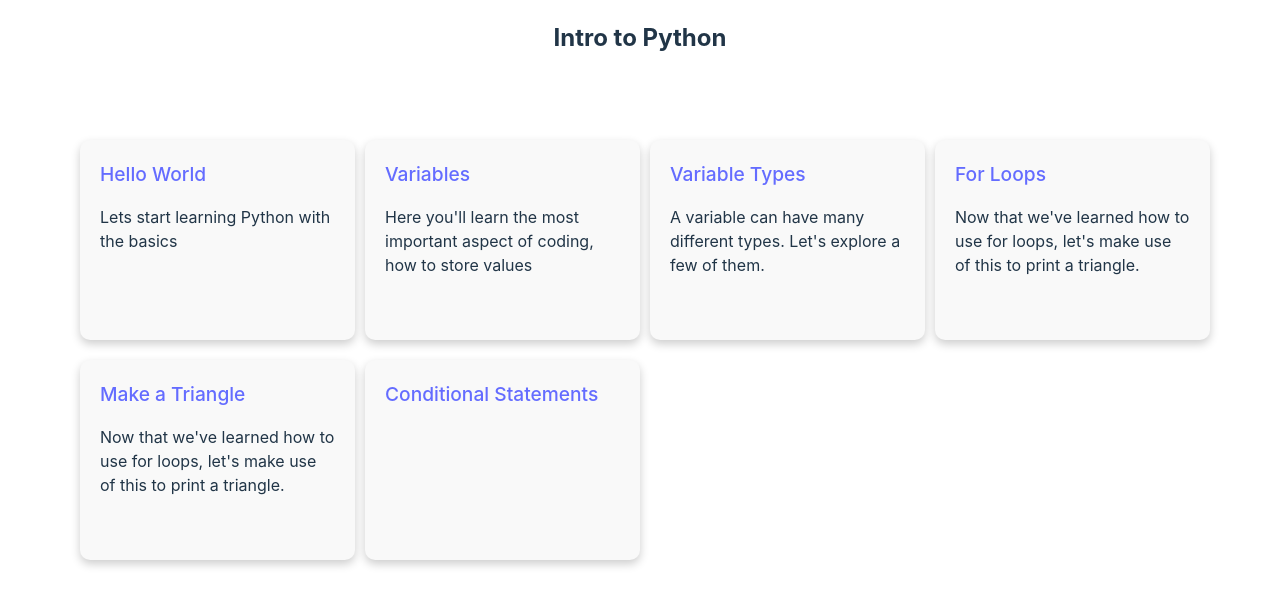
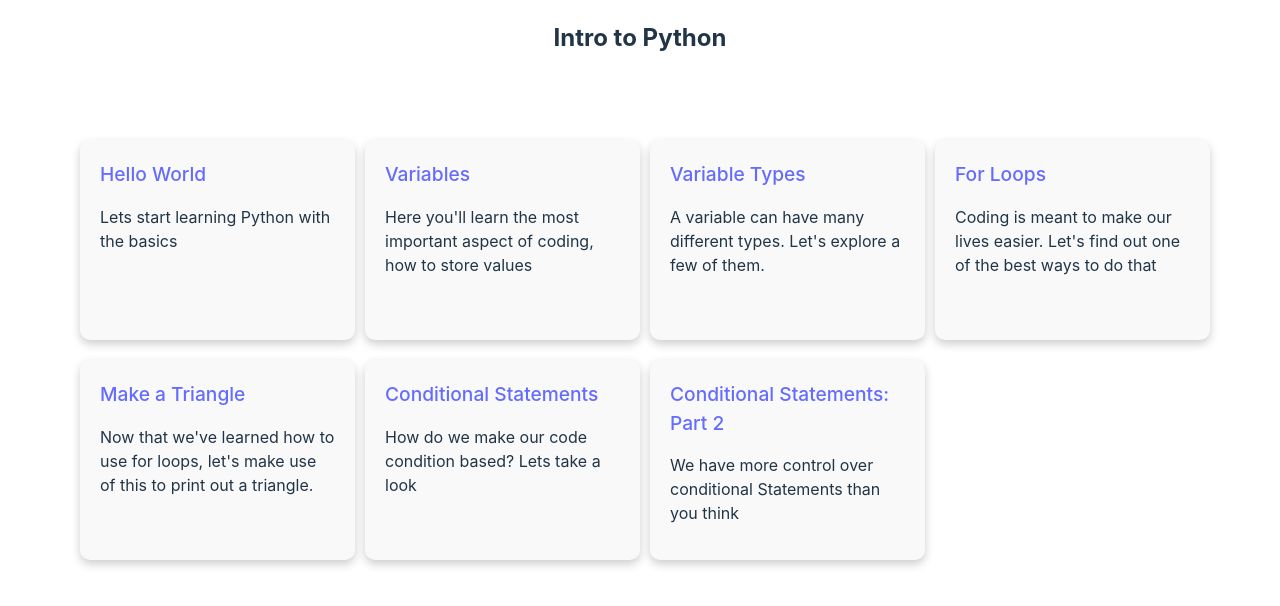
Before and after one commit to Guitarband/PyCourses, a React (Vite) app in the folder client/: page /course/intro_to_python in a window 1280 px wide. Shown: the top 606 px of the page. Built offline with nearby package versions, Linux system fonts and the light colour scheme.

Commit message:
Adding Conditional Statements and fixing a few previous tasks

```diff
--- a/client/src/courses/Intro_to_Python.jsx
+++ b/client/src/courses/Intro_to_Python.jsx
@@ -52,10 +52,12 @@ function Intro_to_Python() {
             },
             for_loops: {
                 title: "For Loops",
-                description: "Now that we've learned how to use for loops, let's make use of this to print a triangle.",
-                details: " In python we have the ability to multiply strings. For example 'a' * 3 would return 'aaa'." +
-                  " Using this knowledge, write a program that prints a triangle of height 5.",
-                baseCode: "print('*' * 5) # This will print a line of 5 asterisks",
+                description: "Coding is meant to make our lives easier. Let's find out one of the best ways to do that",
+                details: " Let's say we wanted to print 'Hello World!' 15 times. It would be laborious to write 'print('Hello World')' 15 times."+
+                "Instead we can use what's known as a for loop. This allows us to execute specified lines of code multiple times. By specifying a range" +
+                "we tell the code hwo many times to loop over our code. The code provided to you will print 'racecar' 5 times. Change it to print 15 times instead",
+                baseCode: "for i in range(5):" + "\n" +
+                "   print('racecar')",
                 url: "for_loops",
                 previousTask: "Variables",
                 previousTaskURL: "variables",
@@ -64,9 +66,9 @@ function Intro_to_Python() {
             },
             make_a_triangle: {
                 title: "Make a Triangle",
-                description: "Now that we've learned how to use for loops, let's make use of this to print a triangle.",
+                description: "Now that we've learned how to use for loops, let's make use of this to print out a triangle.",
                 details: " In python we have the ability to multiply strings. For example 'a' * 3 would return 'aaa'." +
-                  " Using this knowledge, write a program that prints a triangle of height 5.",
+                  " Using this knowledge, write a program that prints a right triangle of height 5. (1 asterisk in the first row, 2 in the second etc.)",
                 baseCode: "print('*' * 5) # This will print a line of 5 asterisks",
                 url: "make_a_triangle",
                 previousTask: "For Loops",
@@ -76,7 +78,38 @@ function Intro_to_Python() {
             },
             conditional_statements: {
                 title: "Conditional Statements",
-                description: ""
+                description: "How do we make our code condition based? Lets take a look",
+                details: "When coding, we may want to execute different lines of code based on a condition. An example would be turning on an air conditoner at a certain temperature"+
+                "i.e if the temperature is greater than 25 turn on the AC. In python this is achieved by using an 'if statement'. The code shown"+
+                "will illustrate how the above example can be achieved in code. Try poking around and change the condition so that the AC turns off when the temperature is below 20",
+                baseCode: "temp = 30" + "\n" +
+                "if (temp > 25):" + "\n" +
+                "   print('Turn on AC')",
+                previousTask: "Make a Triangle",
+                previousTaskURL: "make_a_triangle",
+                nextTask: "Conditional Statements 2",
+                nextTaskURL: "conditional_statements_2"
+            },
+            conditional_statements_2: {
+                title: "Conditional Statements: Part 2",
+                description: "We have more control over conditional Statements than you think",
+                details: "Let's take a look at our previous example where we wanted the Ac to turn on when the temperature is greater than 25. The task asked you to turn off the AC" +
+                "when the temperature is below 20. A neat characterisitic of the 'if' statement is the 'else' statement. This allows to to execute lines in the case where our condition was not fullfilled."+
+                "So, it would look like: " + "\n" +
+                "if (temp > 25):" + "\n" +
+                "   print('Turn on AC')" + "\n" +
+                "else:" + "\n" +
+                "   print('Turn off AC')" + "\n" +
+                "This code will turn on the AC when the temperature is above 25, otherwise it will turn the AC off. We also have the ability to add another if statement in front of the else keyword. Try and make if so that " +
+                "The AC turns on when the temperature is above 25, and so that a heater turns on when the temperature is below 20.",
+                baseCode: "if (temp > 25):" + "\n" +
+                "   print('Turn on AC')" + "\n" +
+                "else:" + "\n" +
+                "   print('Turn off AC')",
+                previousTask: "Conditional Statements",
+                previousTaskURL: "conditional_statements"
+
+
             }
         }
     }
```
